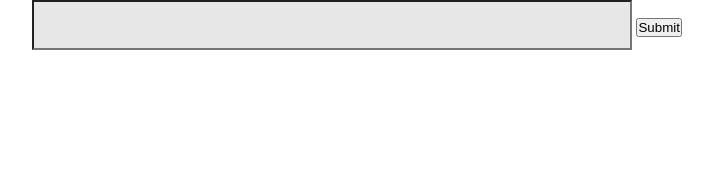
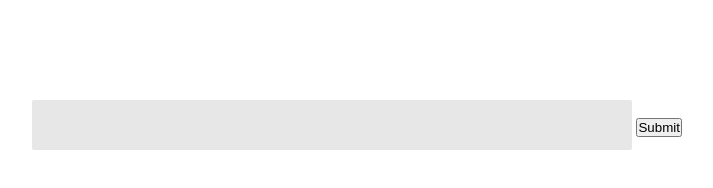
Before and after one commit to codershona/javascript-weather-app-API, a plain HTML site: page index.html in a window 1280 px wide. Shown: the whole page, without its empty margins (283-996 px from the left). Drawn offline with Linux system fonts and the light colour scheme; files whose address does not match are found by name.

Commit message:
margin correct

```diff
--- a/style.css
+++ b/style.css
@@ -12,6 +12,7 @@ body {
 
 .input {
   text-align: center;
+  margin: 100px 0;
 
 }
 
@@ -22,5 +23,7 @@ input[type="text"]{
   font-family: "Nunito",sans-serif;
   font-weight: bold;
   font-size: 20px;
+  border: none;
+  border-radius: 2px;
 
 }
```
